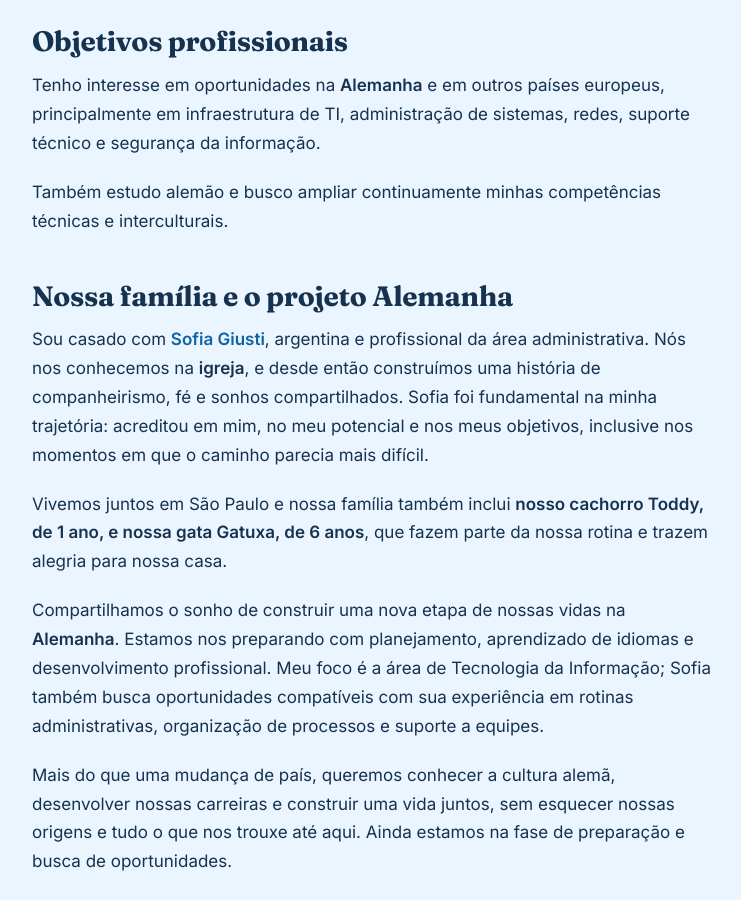
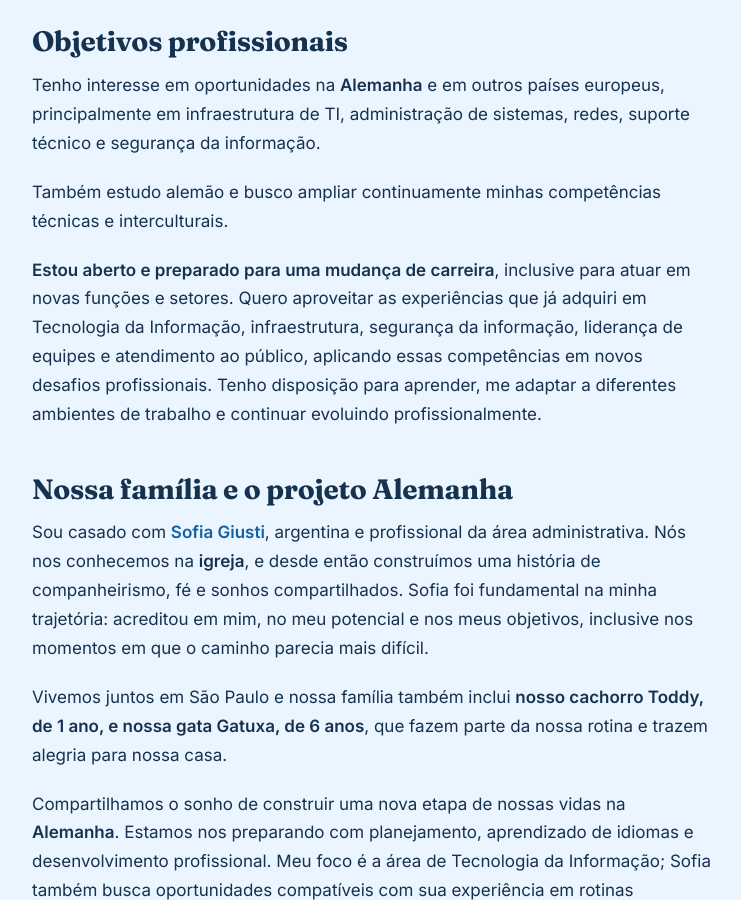
Before and after one commit to jeffersondk3/jeffersondk3.github.io, a Jekyll site: the page built from sobre.md, in a window 1280 px wide and 900 px high, scrolled down 1527 px. Shown: the whole window, without its empty margins (268-1009 px from the left). Built offline with Jekyll 4.4.1, drawn with Linux system fonts in a browser that asks for light colours.

Commit message:
Acrescenta disponibilidade para transição de carreira e valorização da experiência

```diff
--- a/sobre.md
+++ b/sobre.md
@@ -48,6 +48,8 @@ Tenho interesse em oportunidades na **Alemanha** e em outros países europeus, p
 
 Também estudo alemão e busco ampliar continuamente minhas competências técnicas e interculturais.
 
+**Estou aberto e preparado para uma mudança de carreira**, inclusive para atuar em novas funções e setores. Quero aproveitar as experiências que já adquiri em Tecnologia da Informação, infraestrutura, segurança da informação, liderança de equipes e atendimento ao público, aplicando essas competências em novos desafios profissionais. Tenho disposição para aprender, me adaptar a diferentes ambientes de trabalho e continuar evoluindo profissionalmente.
+
 ## Nossa família e o projeto Alemanha
 
 Sou casado com **[Sofia Giusti](https://www.linkedin.com/in/sofia-giusti-538401186)**, argentina e profissional da área administrativa. Nós nos conhecemos na **igreja**, e desde então construímos uma história de companheirismo, fé e sonhos compartilhados. Sofia foi fundamental na minha trajetória: acreditou em mim, no meu potencial e nos meus objetivos, inclusive nos momentos em que o caminho parecia mais difícil.
```
